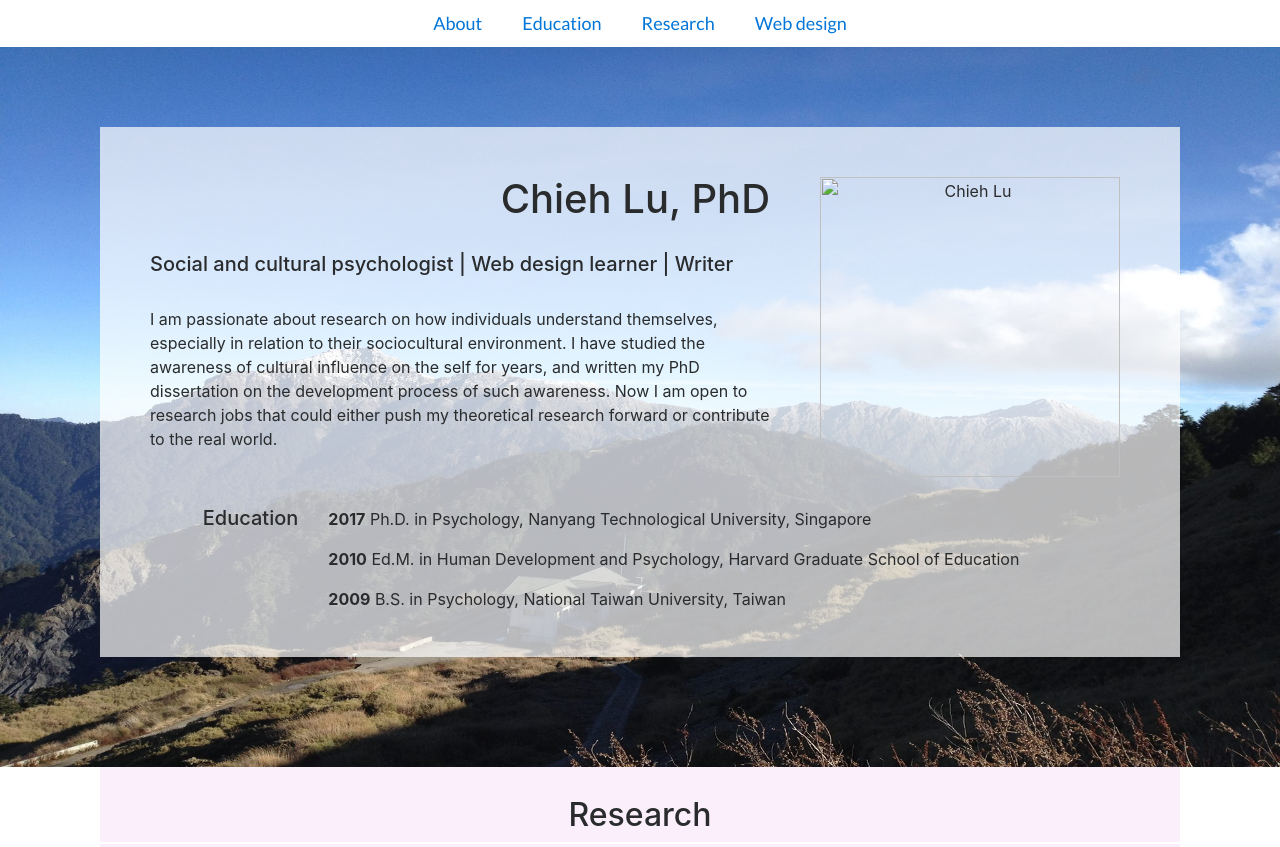
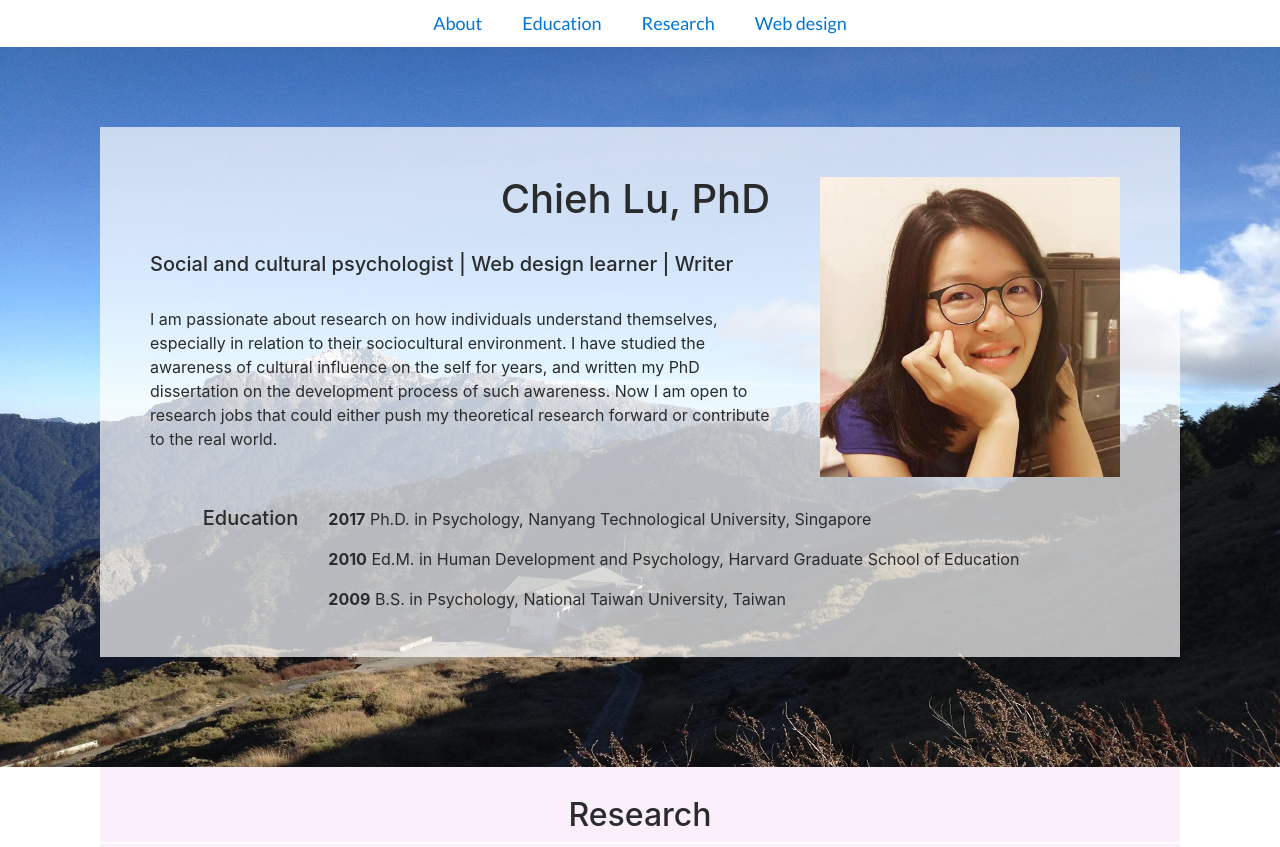
Before and after one commit to chiehlu/chiehlu.github.io, a plain HTML site: page index.html in a window 1280 px wide. Shown: the top 847 px of the page. Drawn offline with nearby package versions, Linux system fonts and the light colour scheme.

Commit message:
Update index.html

```diff
--- a/index.html
+++ b/index.html
@@ -26,7 +26,7 @@
     <p>I am passionate about research on how individuals understand themselves, especially in relation to their sociocultural environment. I have studied the awareness of cultural influence on the self for years, and written my PhD dissertation on the development process of such awareness. Now I am open to research jobs that could either push my theoretical research forward or contribute to the real world.</p>
   </div>
   <div class="col-md-4" id="profilepic">
-    <img src="chiehlu.github.io/img/Chieh Lu.jpg" alt="Chieh Lu" style="width: 300px">
+    <img src="img/profilepic_chiehlu.jpg" alt="Chieh Lu" style="width: 300px">
   </div>
 </div>
 
```
